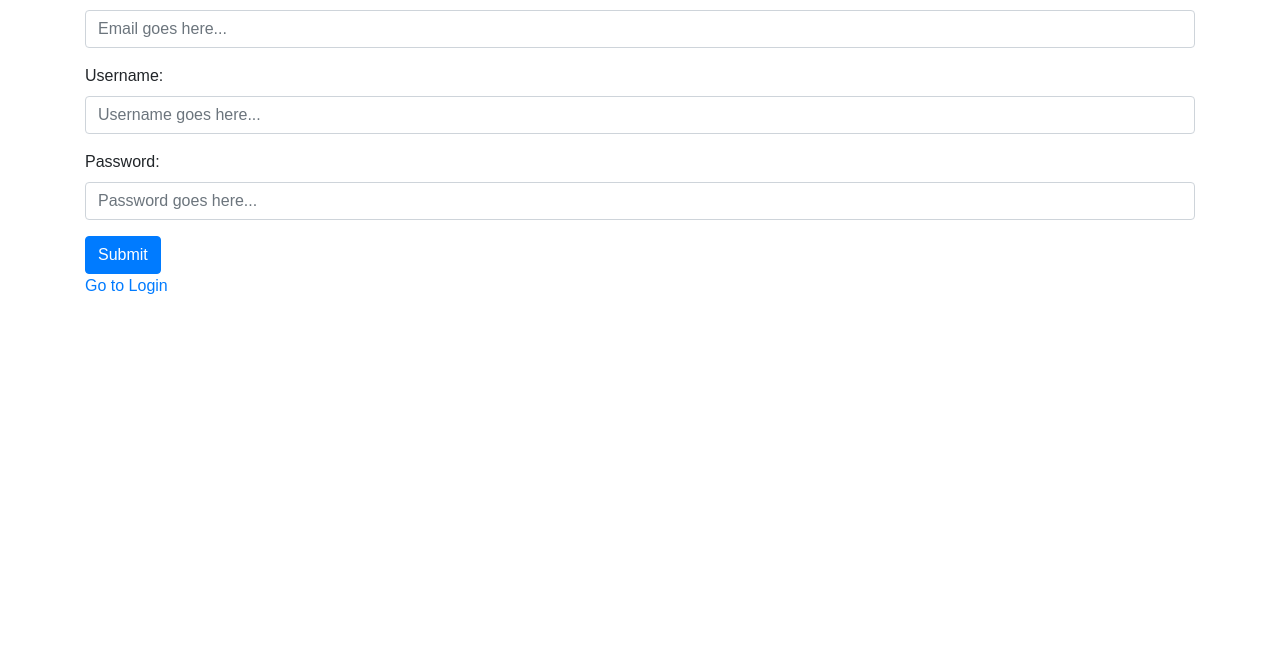
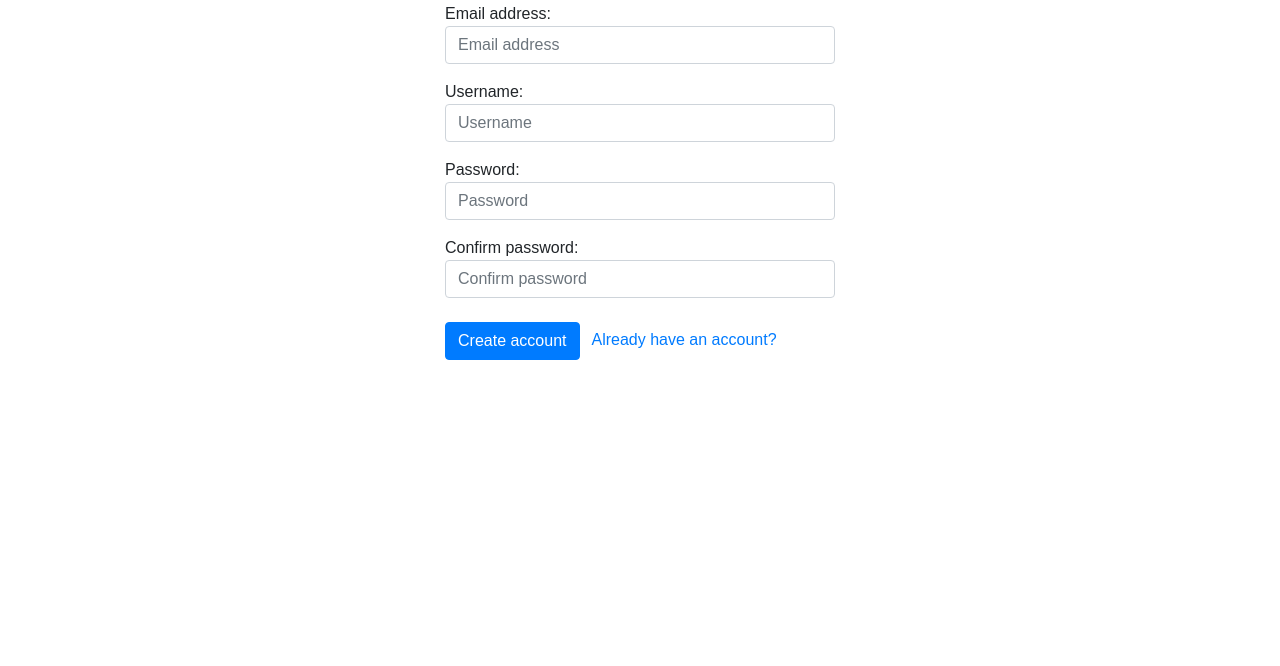
Before and after one commit to jacobjanak/Abra-MMO, a React app in the folder client/: page /signup in a window 1280 px wide. Shown: the part 134-800 px from the top of the page. Built offline with nearby package versions, Linux system fonts and the light colour scheme; no server answers; what autoscroll-react would draw is missing.

Commit message:
Made sign up more pretty

```diff
--- a/client/src/components/App.js
+++ b/client/src/components/App.js
@@ -5,9 +5,9 @@ import withAuth from './withAuth';
 // components
 import NavBar from './NavBar';
 import Home from './Home/';
-import Login from './Login';
+import Login from './Login/';
 import Profile from './Profile';
-import Signup from './Signup';
+import Signup from './Signup/';
 import Game from './Game';
 
 class App extends Component {
--- a/client/src/components/Game.js
+++ b/client/src/components/Game.js
@@ -49,8 +49,8 @@ class Game extends Component {
     const { user } = this.props;
     const { player1, player2, moves } = this.state;
 
-    if ((user.id == player1._id && moves.length % 2 === 0) ||
-        (user.id == player2._id && moves.length % 2 !== 0)) {
+    if ((user.id === player1._id && moves.length % 2 === 0) ||
+        (user.id === player2._id && moves.length % 2 !== 0)) {
       API.move(move)
     }
   };
--- a/client/src/components/Login.js
+++ /dev/null
@@ -1,62 +0,0 @@
-import React, { Component } from 'react';
-import { Link } from 'react-router-dom';
-import AuthService from './AuthService';
-
-class Login extends Component {
-  constructor() {
-    super();
-    this.Auth = new AuthService();
-  }
-
-  componentWillMount() {
-    if (this.Auth.user()) {
-      this.props.history.replace('/');
-    }
-  }
-
-  handleFormSubmit = event => {
-    event.preventDefault();
-
-    this.Auth.login(this.state.email, this.state.password)
-    .then(user => window.location.reload())
-    .catch(err => alert(err.response.data.message))
-  };
-
-  handleChange = event => {
-    const { name, value } = event.target;
-    this.setState({ [name]: value })
-  };
-
-  render() {
-    return (
-      <div className="container">
-        <h1>Login</h1>
-        <form onSubmit={this.handleFormSubmit}>
-          <div className="form-group">
-            <label htmlFor="email">Email address:</label>
-            <input className="form-control"
-                   placeholder="Email goes here..."
-                   name="email"
-                   type="email"
-                   id="email"
-                   onChange={this.handleChange}/>
-          </div>
-          <div className="form-group">
-            <label htmlFor="pwd">Password:</label>
-            <input className="form-control"
-                   placeholder="Password goes here..."
-                   name="password"
-                   type="password"
-                   id="pwd"
-                   onChange={this.handleChange}/>
-          </div>
-          <button type="submit" className="btn btn-primary">Submit</button>
-        </form>
-        <p><Link to="/signup">Go to Signup</Link></p>
-      </div>
-
-    );
-  }
-}
-
-export default Login;
--- a/client/src/components/Signup.js
+++ b/client/src/components/Login/Login.js
@@ -1,9 +1,8 @@
-import React, {Component} from 'react';
-import {Link} from 'react-router-dom';
-import AuthService from './AuthService';
-import API from '../API';
+import React, { Component } from 'react';
+import { Link } from 'react-router-dom';
+import AuthService from '../AuthService';
 
-class Signup extends Component {
+class Login extends Component {
   constructor() {
     super();
     this.Auth = new AuthService();
@@ -17,27 +16,21 @@ class Signup extends Component {
 
   handleFormSubmit = event => {
     event.preventDefault();
-    API.signUpUser({
-      username: this.state.username,
-      email: this.state.email,
-      password: this.state.password
-    })
-    .then(res => this.props.history.replace('/login'))
-    .catch(err => alert(err));
+
+    this.Auth.login(this.state.email, this.state.password)
+    .then(user => window.location.reload())
+    .catch(err => alert(err.response.data.message))
   };
 
   handleChange = event => {
-    const {name, value} = event.target;
-    this.setState({
-      [name]: value
-    });
+    const { name, value } = event.target;
+    this.setState({ [name]: value })
   };
 
   render() {
     return (
       <div className="container">
-
-        <h1>Signup</h1>
+        <h1>Login</h1>
         <form onSubmit={this.handleFormSubmit}>
           <div className="form-group">
             <label htmlFor="email">Email address:</label>
@@ -46,15 +39,6 @@ class Signup extends Component {
                    name="email"
                    type="email"
                    id="email"
-                   onChange={this.handleChange}/>
-          </div>
-          <div className="form-group">
-            <label htmlFor="username">Username:</label>
-            <input className="form-control"
-                   placeholder="Username goes here..."
-                   name="username"
-                   type="text"
-                   id="username"
                    onChange={this.handleChange}/>
           </div>
           <div className="form-group">
@@ -68,10 +52,11 @@ class Signup extends Component {
           </div>
           <button type="submit" className="btn btn-primary">Submit</button>
         </form>
-        <p><Link to="/login">Go to Login</Link></p>
+        <p><Link to="/signup">Go to Signup</Link></p>
       </div>
+
     );
   }
 }
 
-export default Signup;
+export default Login;
--- /dev/null
+++ b/client/src/components/Login/index.js
@@ -0,0 +1 @@
+export { default } from './Login';
--- a/client/src/components/MoveList.js
+++ b/client/src/components/MoveList.js
@@ -36,7 +36,9 @@ class MoveList extends Component {
                         {
                           moves[i + 1]
                           ? this.formatMove(moves[i + 1])
-                          : <span style={{ color: 'transparent' }}>{ this.formatMove('0,0') }</span>
+                          : (<span style={{ color: 'transparent' }}>
+                              { this.formatMove('0,0') }
+                            </span>)
                         }
                     </span>
                 </div>
--- /dev/null
+++ b/client/src/components/Signup/Signup.css
@@ -0,0 +1,12 @@
+#signup-container {
+    max-width: 420px;
+    margin: 16px auto 32px;
+}
+
+#signup-heading {
+    margin-bottom: 16px;
+}
+
+#login-link {
+    margin-left: 12px;
+}
--- /dev/null
+++ b/client/src/components/Signup/Signup.js
@@ -0,0 +1,128 @@
+import React, {Component} from 'react';
+import {Link} from 'react-router-dom';
+import AuthService from '../AuthService';
+import API from '../../API';
+import './Signup.css';
+
+class Signup extends Component {
+  state = {
+    confirm: '',
+    confirmError: false
+  }
+
+  constructor() {
+    super();
+    this.Auth = new AuthService();
+  }
+
+  componentWillMount() {
+    if (this.Auth.user()) {
+      this.props.history.replace('/');
+    }
+  }
+
+  handleFormSubmit = event => {
+    event.preventDefault();
+    if (this.state.password === this.state.confirm) {
+      API.signUpUser({
+        username: this.state.username,
+        email: this.state.email,
+        password: this.state.password
+      })
+      .then(res => this.props.history.replace('/login'))
+      .catch(err => alert(err));
+    } else {
+      this.setState({
+        confirm: '',
+        confirmError: true
+      })
+    }
+  };
+
+  handleChange = event => {
+    const {name, value} = event.target;
+    let fixingConfirm = this.state.confirmError && name === 'confirm';
+    if (fixingConfirm && value == this.state.password) {
+      this.setState({
+        confirm: value,
+        confirmError: false
+      })
+    } else {
+      this.setState({
+        [name]: value
+      });
+    }
+  };
+
+  render() {
+    return (
+      <div id="signup-container" className="container">
+
+        <h1 id="signup-heading">Signup</h1>
+        <form onSubmit={this.handleFormSubmit}>
+          <div className="form-group">
+            <label className="mb-0" htmlFor="email">
+              Email address:
+            </label>
+            <input className="form-control"
+                   placeholder="Email address"
+                   name="email"
+                   type="email"
+                   id="email"
+                   required
+                   onChange={this.handleChange}/>
+          </div>
+          <div className="form-group">
+            <label className="mb-0" htmlFor="username">
+              Username:
+            </label>
+            <input className="form-control"
+                   placeholder="Username"
+                   name="username"
+                   type="text"
+                   id="username"
+                   required
+                   onChange={this.handleChange}/>
+          </div>
+          <div className="form-group">
+            <label className="mb-0" htmlFor="password">
+              Password:
+            </label>
+            <input className="form-control"
+                   placeholder="Password"
+                   name="password"
+                   type="password"
+                   id="password"
+                   required
+                   onChange={this.handleChange}/>
+          </div>
+          <div className="form-group">
+            <label className="mb-0" htmlFor="confirm">
+              Confirm password:
+            </label>
+            <input className="form-control"
+                   placeholder="Confirm password"
+                   name="confirm"
+                   type="password"
+                   id="confirm"
+                   required
+                   value={this.state.confirm}
+                   onChange={this.handleChange}/>
+            { this.state.confirmError &&
+
+            <small id="emailHelp" class="form-text text-danger">
+              Passwords must match
+            </small>
+            }
+          </div>
+          <div className="mt-4">
+            <button type="submit" className="btn btn-primary">Create account</button>
+            <Link id="login-link" to="/login">Already have an account?</Link>
+          </div>
+        </form>
+      </div>
+    );
+  }
+}
+
+export default Signup;
--- /dev/null
+++ b/client/src/components/Signup/index.js
@@ -0,0 +1 @@
+export { default } from './Signup';
```
Also changed, not shown: client/public/index.html (+0 -1 lines), 1 other file.
